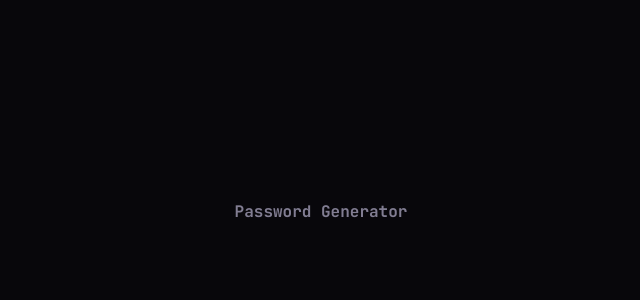
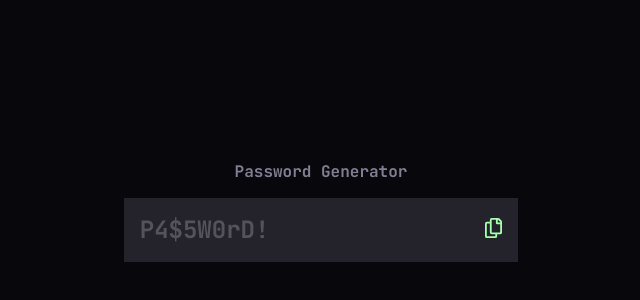
Before and after one commit to RicardoGeada/fm-password-generator, an Angular app: page / in a window 1280 px wide. Shown: the part 188-488 px from the top of the page, without its empty margins (319-959 px from the left). Built offline with nearby package versions, Linux system fonts and the light colour scheme.

Commit message:
feat: add password display component

```diff
--- /dev/null
+++ b/src/app/components/password-display/password-display.html
@@ -0,0 +1,6 @@
+<div class="password-display">
+    <input class="password-display__input" type="text" placeholder="P4$5W0rD!" [value]="password()" readonly>
+    <button class="password-display__button">
+        <img src="./assets/images/icon-copy.svg" alt="copy">
+    </button>
+</div>
--- /dev/null
+++ b/src/app/components/password-display/password-display.scss
@@ -0,0 +1,33 @@
+@use "./../../../fonts.scss";
+
+.password-display {
+    background-color: var(--color-grey-800);
+    padding: var(--spacing-200);
+
+    &__input {
+        background-color: transparent;
+        border: transparent;
+        outline: transparent;
+        color: var(--color-grey-200);
+        @include fonts.apply-text-preset("2");
+
+        &::placeholder {
+            color: var(--color-grey-700);
+        }
+    }
+
+    &__button {
+        background-color: transparent;
+        border: transparent;
+        cursor: pointer;
+        img {
+            height: 20px;
+        }
+
+        &:hover {
+            img {
+                filter: brightness(0) invert(1);
+            }
+        }
+    }
+}
--- /dev/null
+++ b/src/app/components/password-display/password-display.ts
@@ -0,0 +1,13 @@
+import { Component, signal } from '@angular/core';
+
+@Component({
+  selector: 'app-password-display',
+  imports: [],
+  templateUrl: './password-display.html',
+  styleUrl: './password-display.scss',
+})
+export class PasswordDisplay {
+
+  password = signal('');
+
+}
--- a/src/app/pages/generator/generator.html
+++ b/src/app/pages/generator/generator.html
@@ -1,5 +1,6 @@
 <main>
   <h1>Password Generator</h1>
   <!-- display -->
+  <app-password-display></app-password-display>
   <!-- settings -->
 </main>
--- a/src/app/pages/generator/generator.scss
+++ b/src/app/pages/generator/generator.scss
@@ -3,6 +3,7 @@
 main {
     min-height: 100vh;
     display: flex;
+    flex-direction: column;
     justify-content: center;
     align-items: center;
     gap: var(--spacing-200);
--- a/src/app/pages/generator/generator.ts
+++ b/src/app/pages/generator/generator.ts
@@ -1,8 +1,9 @@
 import { Component } from '@angular/core';
+import { PasswordDisplay } from '../../components/password-display/password-display';
 
 @Component({
   selector: 'app-generator',
-  imports: [],
+  imports: [PasswordDisplay],
   templateUrl: './generator.html',
   styleUrl: './generator.scss',
 })
```
Also changed, not shown: 1 other file (tests, documents, lock files or other folders).
